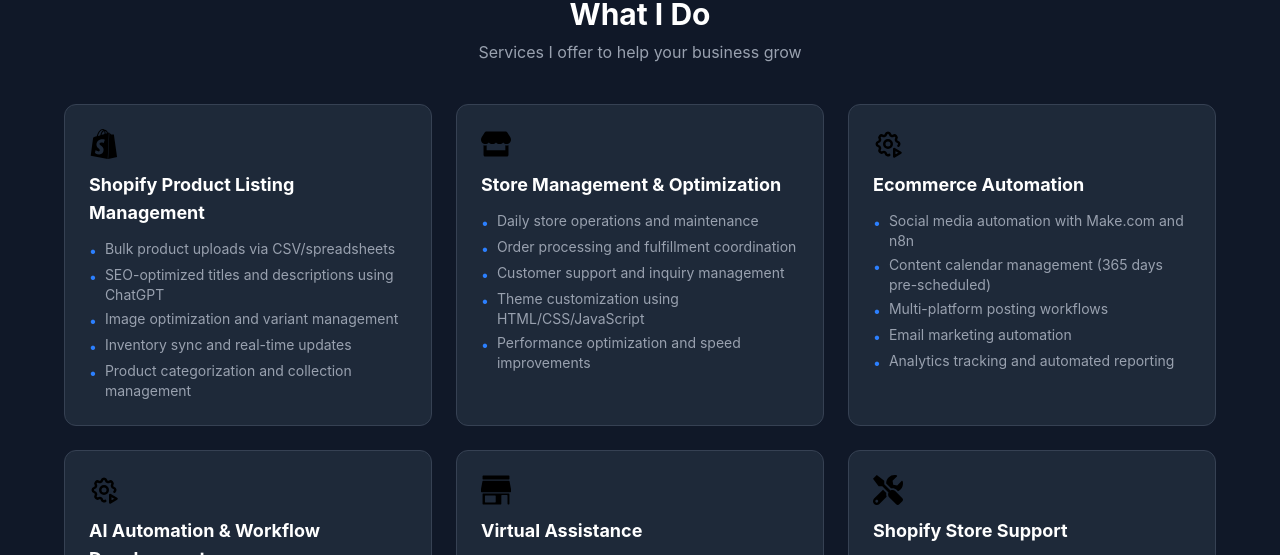
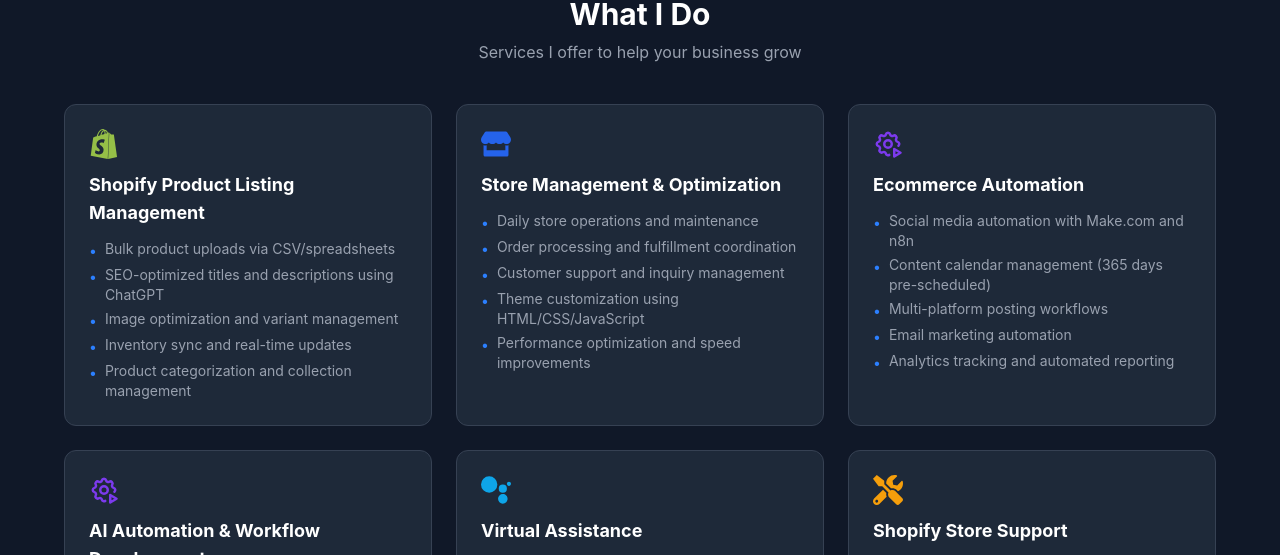
Before and after one commit to ocampojkq/kit-portfolio, a React (Vite) app: page / in a window 1280 px wide. Shown: the part 1360-1915 px from the top of the page. Built offline with nearby package versions, Linux system fonts and the light colour scheme; no server answers.

Commit message:
change react icons

```diff
--- a/src/components/portfolio/Services.jsx
+++ b/src/components/portfolio/Services.jsx
@@ -1,13 +1,13 @@
 import { SiShopify } from "react-icons/si";
 import { FaStore } from "react-icons/fa";
 import { TbAutomation } from "react-icons/tb";
-import { SiHomeassistantcommunitystore } from "react-icons/si";
+import { SiGoogleassistant } from "react-icons/si";
+
 import { FaTools } from "react-icons/fa";
 
 const services = [
   {
-    icon: <SiShopify />,
-    color: <SiShopify color="#ff0000" />,
+    icon: <SiShopify color="#95BF47" />,
     title: "Shopify Product Listing Management",
     items: [
       "Bulk product uploads via CSV/spreadsheets",
@@ -18,7 +18,7 @@
     ],
   },
   {
-    icon: <FaStore />,
+    icon: <FaStore color="#2563eb" />,
     title: "Store Management & Optimization",
     items: [
       "Daily store operations and maintenance",
@@ -29,7 +29,7 @@
     ],
   },
   {
-    icon: <TbAutomation />,
+    icon: <TbAutomation color="#7c3aed" />,
     title: "Ecommerce Automation",
     items: [
       "Social media automation with Make.com and n8n",
@@ -40,7 +40,7 @@
     ],
   },
   {
-    icon: <TbAutomation />,
+    icon: <TbAutomation color="#7c3aed" />,
     title: "AI Automation & Workflow Development",
     items: [
       "Business automation workflows using n8n",
@@ -51,7 +51,8 @@
     ],
   },
   {
-    icon: <SiHomeassistantcommunitystore />,
+    icon: <SiGoogleassistant color="#0ea5e9" />,
+
     title: "Virtual Assistance",
     items: [
       "Google Sheets organization and automation",
@@ -62,7 +63,7 @@
     ],
   },
   {
-    icon: <FaTools />,
+    icon: <FaTools color="#f59e0b" />,
     title: "Shopify Store Support",
     items: [
       "Custom Shopify theme modifications",
--- a/src/components/portfolio/Skills.jsx
+++ b/src/components/portfolio/Skills.jsx
@@ -1,8 +1,5 @@
-import { FaShopify } from "react-icons/fa";
-
 const skillGroups = [
   {
-    icon: <FaShopify />,
     title: "Ecommerce & Shopify ",
     skills: [
       "Shopify",
```
